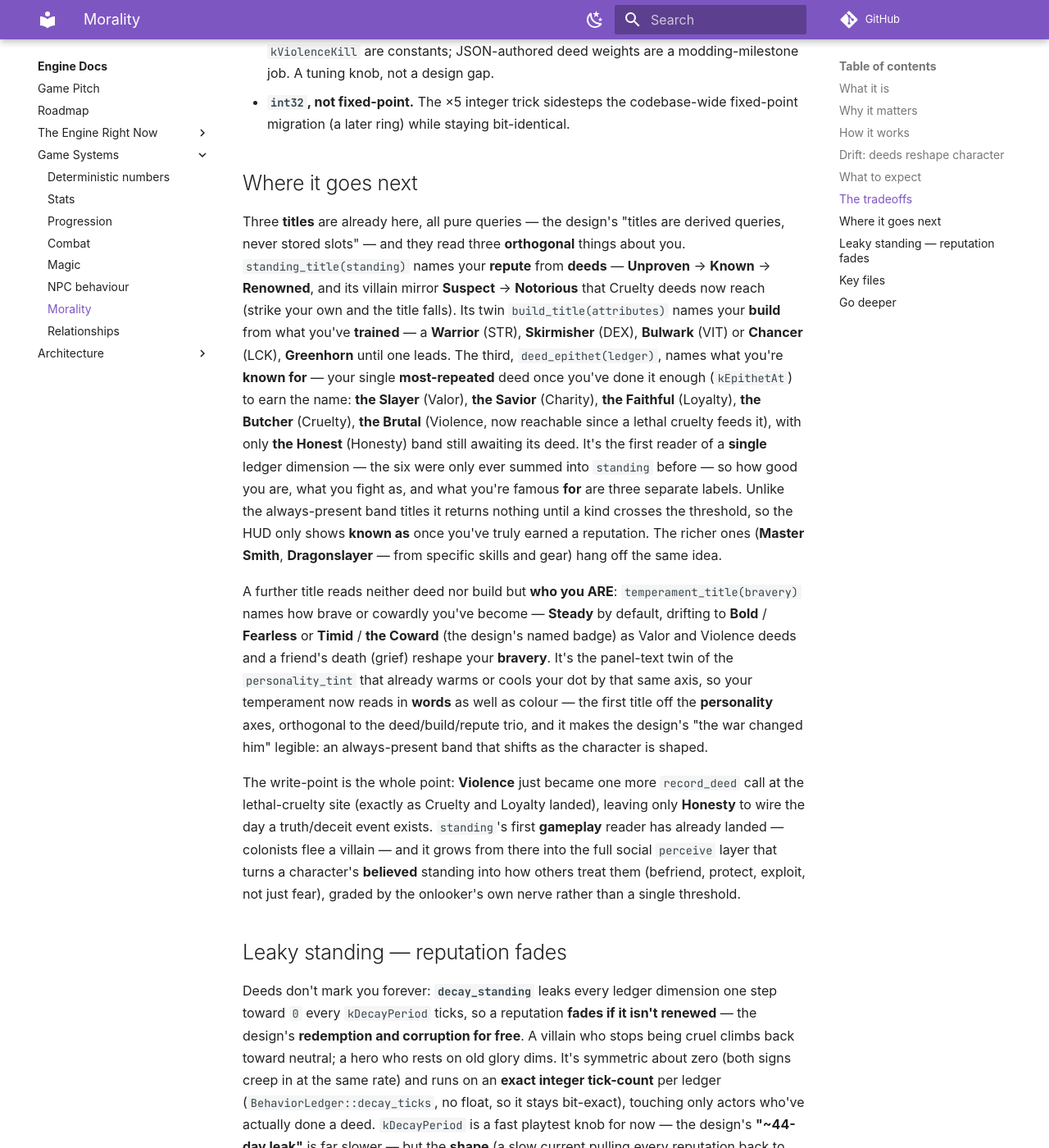
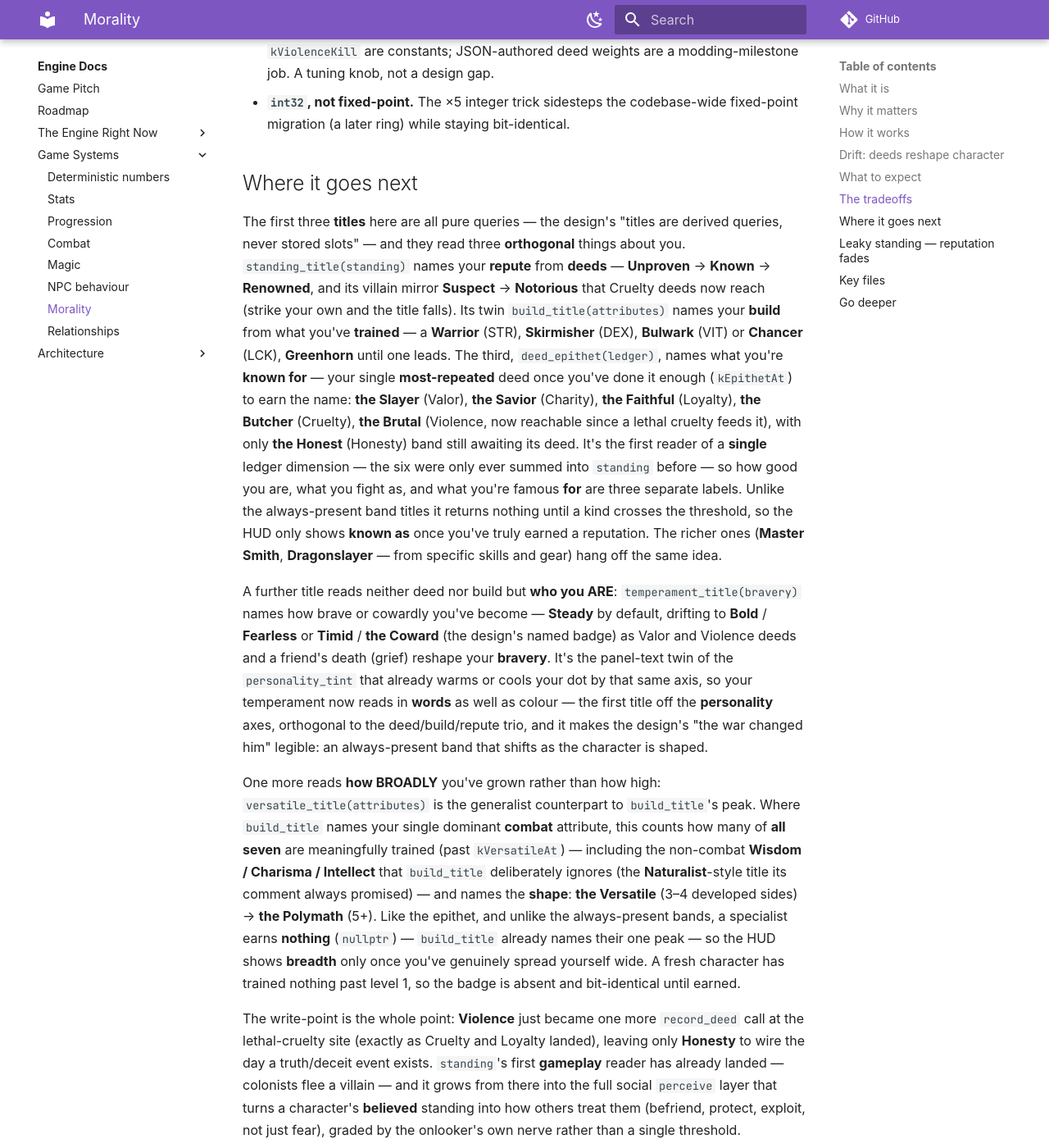
Before and after one commit to IsItJeff/game-engine, an MkDocs documentation site: the page built from docs/engine/morality.md, in a window 1280 px wide and 1400 px high, scrolled down 5680 px. Shown: the whole window at 82% size. Built offline with MkDocs 1.6.1 and Material for MkDocs 9.7.7, drawn with Linux system fonts in a browser that asks for light colours; some web fonts are replaced; comment, search, counter and statistics services are not loaded; some of the changed text lies outside the part shown.

Commit message:
A Versatile/Polymath title rewards breadth: the generalist twin of build_title (#256)
The sixth derived-recognition title, and the breadth counterpart to
build_title's peak. Where build_title names your ONE dominant COMBAT attribute
(a specialist's kind of fighter), versatile_title reads ALL SEVEN attributes --
including the non-combat Wisdom/Charisma/Intellect that build_title
deliberately ignores (the "Naturalist-style" title its comment always
promised) -- and counts how many are meaningfully trained (level >=
kVersatileAt = 5): 3-4 -> "the Versatile", 5+ -> "the Polymath".

- Like deed_epithet, and unlike the always-present veteran/temperament bands, a
  specialist (or a fresh character) earns NOTHING (nullptr) -- build_title
  already names their one peak -- so the HUD's `breadth:` line shows only when
  earned. A pure const char* query: the sim never reads it, no RNG, so a fresh
  world (every attribute at the level-1 start -> count 0 -> nullptr) is
  bit-identical to before it existed.
- Test: both count-band edges (exactly 3 -> Versatile, exactly 5 -> Polymath),
  the just-under-bar case (level 4 does not count), specialist-earns-nothing,
  the fresh default, and breadth built PURELY from the non-combat trio (proving
  Wisdom/Charisma/Intellect are counted). RED-proven.
- docs/morality.md: the breadth paragraph, the Key-files title + test lists,
  and de-staled the "Three titles" opener now that six exist.

Co-authored-by: Claude Opus 4.8 (1M context) <noreply@anthropic.com>

```diff
--- a/docs/engine/morality.md
+++ b/docs/engine/morality.md
@@ -216,7 +216,7 @@ record nothing.
 
 ## Where it goes next
 
-Three **titles** are already here, all pure queries — the design's "titles are derived queries,
+The first three **titles** here are all pure queries — the design's "titles are derived queries,
 never stored slots" — and they read three *orthogonal* things about you. `standing_title(standing)`
 names your *repute* from **deeds** — *Unproven* → *Known* → *Renowned*, and its villain mirror
 *Suspect* → *Notorious* that Cruelty deeds now reach (strike your own and the title falls). Its twin
@@ -239,6 +239,16 @@ reshape your **bravery**. It's the panel-text twin of the `personality_tint` tha
 cools your dot by that same axis, so your temperament now reads in *words* as well as colour — the
 first title off the **personality** axes, orthogonal to the deed/build/repute trio, and it makes the
 design's "the war changed him" legible: an always-present band that shifts as the character is shaped.
+
+One more reads **how BROADLY** you've grown rather than how high: `versatile_title(attributes)` is
+the generalist counterpart to `build_title`'s peak. Where `build_title` names your single dominant
+*combat* attribute, this counts how many of **all seven** are meaningfully trained (past
+`kVersatileAt`) — including the non-combat **Wisdom / Charisma / Intellect** that `build_title`
+deliberately ignores (the *Naturalist*-style title its comment always promised) — and names the
+*shape*: **the Versatile** (3–4 developed sides) → **the Polymath** (5+). Like the epithet, and
+unlike the always-present bands, a specialist earns **nothing** (`nullptr`) — `build_title` already
+names their one peak — so the HUD shows *breadth* only once you've genuinely spread yourself wide. A
+fresh character has trained nothing past level 1, so the badge is absent and bit-identical until earned.
 
 The write-point is the whole point: **Violence** just became one more `record_deed` call at the
 lethal-cruelty site (exactly as Cruelty and Loyalty landed), leaving only **Honesty** to wire the day
@@ -268,8 +278,9 @@ bit-identical to before decay existed.
   function, `renown_scale` (the presentation twin of `personality_tint`), and the derived recognition
   titles `standing_title` (repute from deeds), `build_title` (from trained attributes), `deed_epithet`
   (what you're known for — the dominant single ledger dimension, past `kEpithetAt`), `veteran_title`
-  (how seasoned, from character level), and `temperament_title` (how brave, from the personality
-  bravery axis — the panel-text twin of `personality_tint`).
+  (how seasoned, from character level), `temperament_title` (how brave, from the personality
+  bravery axis — the panel-text twin of `personality_tint`), and `versatile_title` (how BROADLY
+  trained — the generalist counterpart to `build_title`'s peak, reading all seven attributes).
 - `engine/sim/systems.hpp` / `systems.cpp` — `record_deed` (the single write-point,
   which also **drifts** the actor's matching `Personality` axis via the shared `drift_axis` clamp);
   `decay_standing` (the slow leak toward neutral, run each `step()`); the Charity credit and the
@@ -282,11 +293,13 @@ bit-identical to before decay existed.
 - `game/app/main.cpp` — `draw_entities` scales a dot's radius by `renown_scale(standing(...))`
   so standing reads on screen *both ways* (heroes swell, villains shrink), and the debug HUD
   shows the player's `standing` number and its titles (`veteran_title` as *rank*, `standing_title`,
-  `build_title`, `temperament_title`, and the `known as` epithet, shown only once a deed kind crosses
+  `build_title`, its `breadth` twin `versatile_title` — shown only once you've trained 3+ attributes
+  wide — `temperament_title`, and the `known as` epithet, shown only once a deed kind crosses
   `kEpithetAt`).
 - `tests/sim/test_simulation.cpp` — the funnel + signed formula, the wired deeds with
-  player==NPC parity, the lazy no-deed-no-ledger path, `renown_scale`, and `deed_epithet` (threshold,
-  dominant-dimension pick, and the fixed tie order).
+  player==NPC parity, the lazy no-deed-no-ledger path, `renown_scale`, `deed_epithet` (threshold,
+  dominant-dimension pick, and the fixed tie order), and `versatile_title` (both count-band edges,
+  the specialist-earns-nothing case, and breadth built purely from the non-combat attributes).
 
 ## Go deeper
 
```
Also changed, not shown: 3 other files.
